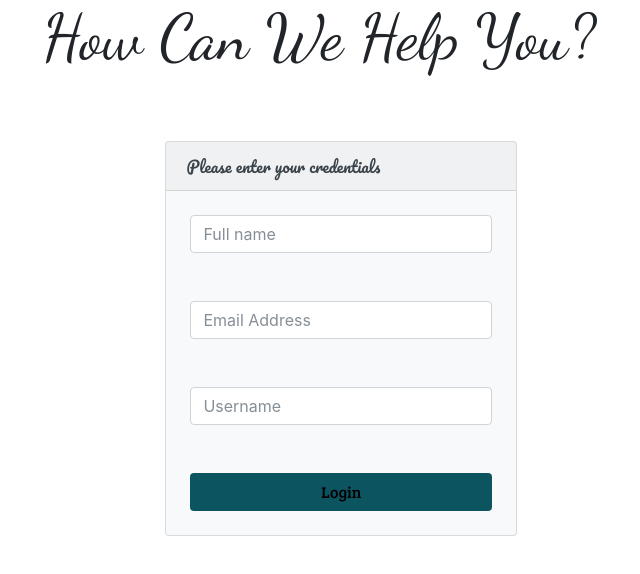
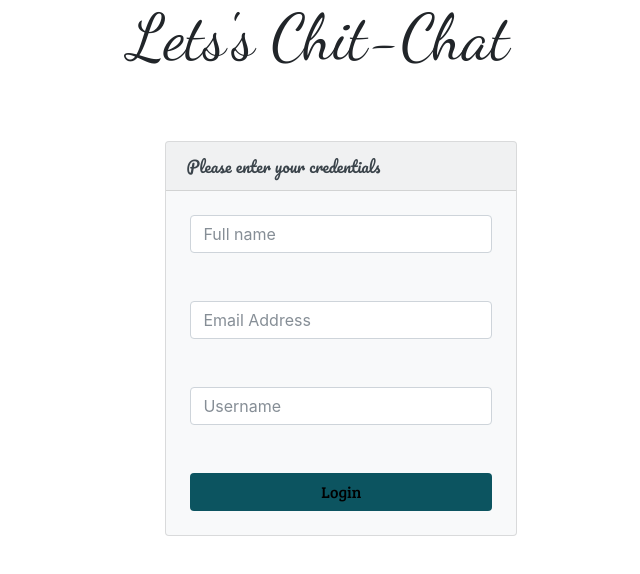
Before and after one commit to Suesanz/Web-chat, a website: page public/index.html in a window 1280 px wide. Shown: the whole page, without its empty margins (321-961 px from the left). Drawn offline with nearby package versions, Linux system fonts and the light colour scheme; no server answers.

Commit message:
Updated
Signed-off-by: suesanz <yadavsourav24071998@gmail.com>

```diff
--- a/public/index.html
+++ b/public/index.html
@@ -20,7 +20,7 @@
 </head>
 
 <body>
-<h1 class="text-center">How Can We Help You?</h1>
+<h1 class="text-center">Lets's   Chit-Chat</h1>
 
 <div class="card bg-light mb-3" style="max-width: 22rem;" id="card1">
     <div class="card-header">Please enter your credentials</div>
```
